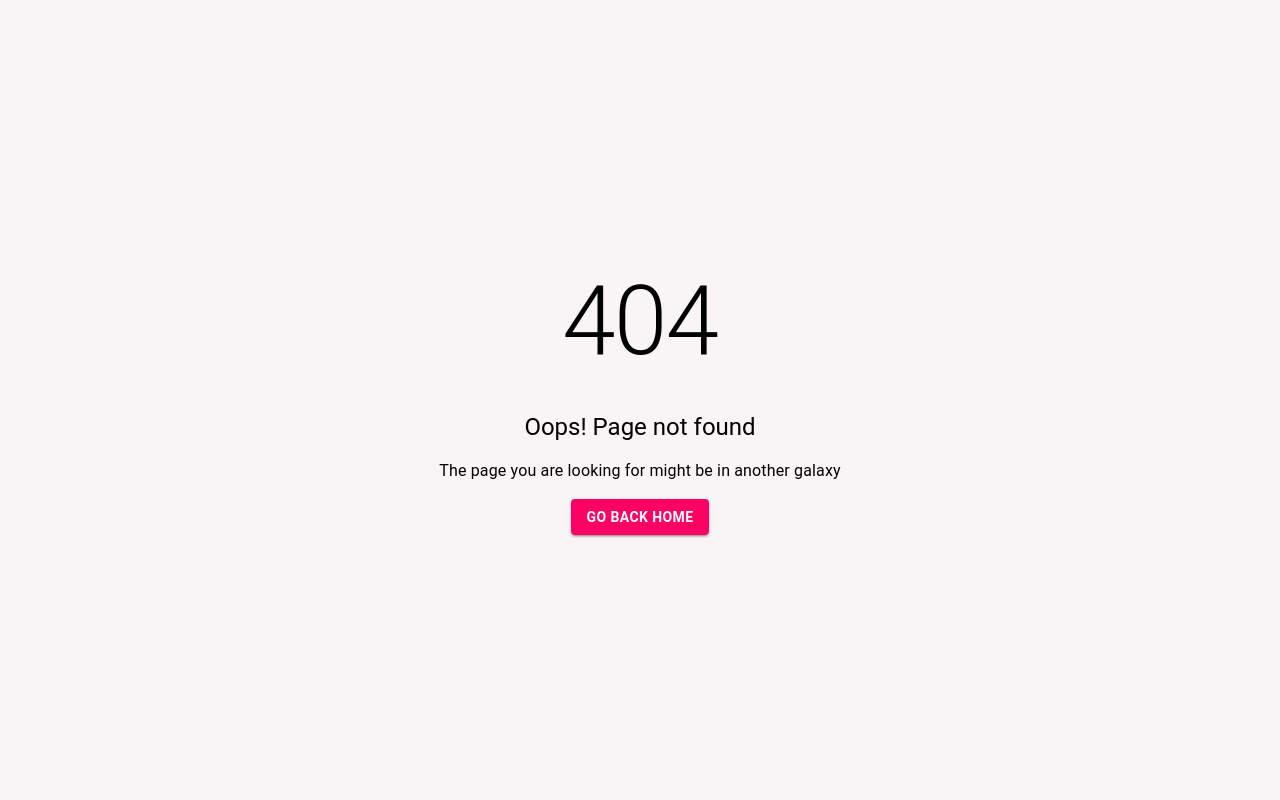
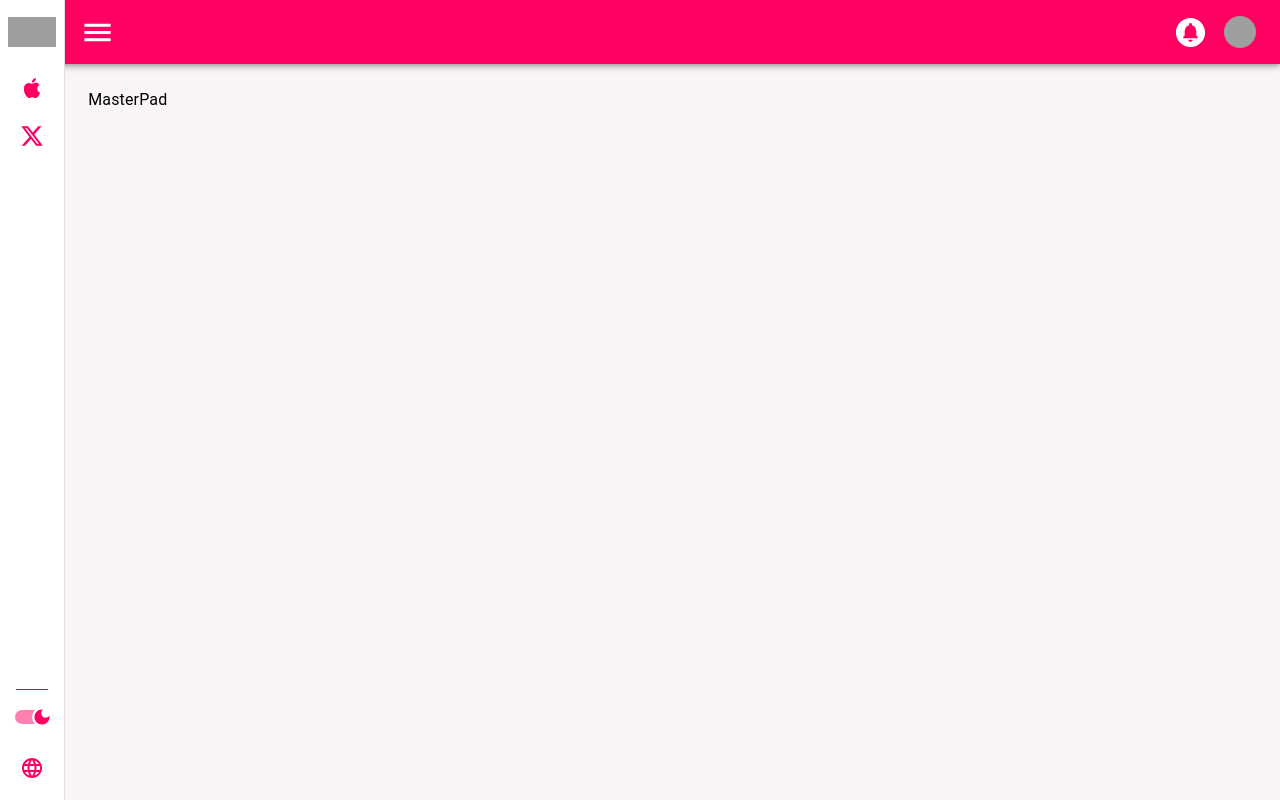
Before and after one commit to RizkiDelaga/awevers, a React (Create React App) app: page /Dashboard/MasterPad in a window 1280 px wide. Before the commit this address had no page. Built offline with nearby package versions, Linux system fonts and the light colour scheme; sample sign-in values are in the browser's storage; grey boxes are pictures that could not be loaded.

Commit message:
Setting Theme Mode

```diff
--- a/src/App.js
+++ b/src/App.js
@@ -2,11 +2,11 @@
 import { Navigate, Outlet, Route, Routes, useLocation, useNavigate } from 'react-router';
 
 import Home from "./pages/Home";
-import Login from "./pages/auth/Login";
-import Register from "./pages/auth/Register";
-import ForgotPassword from "./pages/auth/ForgotPassword";
+import Login from "./pages/Auth/Login";
+import Register from "./pages/Auth/Register";
+import ForgotPassword from "./pages/Auth/ForgotPassword";
 import Dashboard from "./pages/Dashboard/Dashboard";
-import AccountValidation from "./pages/auth/AccountValidation";
+import AccountValidation from "./pages/Auth/AccountValidation";
 
 import ThemeProviderComponent from "./provider/components/ThemeProviderComponent";
 import ThemeModeComponent from "./provider/components/ThemeModeComponent";
@@ -28,6 +28,8 @@
 import PrivacyPolicy from "./pages/PrivacyPolicy/PrivacyPolicy";
 import Feedback from "./pages/Feedback/Feedback";
 import TermsOfUse from "./pages/TermsOfUse/TermsOfUse";
+import MasterPad from "./pages/Dashboard/MasterPad/MasterPad";
+import PocketLink from "./pages/Dashboard/PocketLink/PocketLink";
 
 function App() {
 
@@ -77,6 +79,9 @@
                 <Route path="Dashboard/Notifications" element={<Notifications />} />
                 <Route path="Dashboard/Settings" element={<Settings />} />
                 <Route path="Dashboard/ActiveSubscription" element={<ActiveSubscription />} />
+
+                <Route path="Dashboard/PocketLink" element={<PocketLink />} />
+                <Route path="Dashboard/MasterPad" element={<MasterPad />} />
               </Route>
             </Route>
 
@@ -123,5 +128,5 @@
 // All Theme Color
 // All Layout
 // All Frame
-// All Lingin & Register
+// All Login & Register
 // Text Editor
--- a/src/components/NavBar/DefaultNavBar.jsx
+++ b/src/components/NavBar/DefaultNavBar.jsx
@@ -24,6 +24,8 @@
 import ProfileMenu from '../ProfileMenu/ProfileMenu';
 import CircleNotificationsIcon from '@mui/icons-material/CircleNotifications';
 import LanguageIcon from '@mui/icons-material/Language';
+import LightModeIcon from '@mui/icons-material/LightMode';
+import DarkModeIcon from '@mui/icons-material/DarkMode';
 
 // Navbar configuration
 const AppBar = styled(MuiAppBar, {
@@ -117,7 +119,15 @@
                 />
               </Box>
               {/* Change Theme Mode */}
-              <Switch onChange={toggleThemeMode} color="primary" />
+              <Switch
+                checked={themeMode === 'light' ? true : false}
+                icon={<LightModeIcon fontSize="small" color="primary" sx={{ bgcolor: 'white', borderRadius: 100 }} />}
+                checkedIcon={
+                  <DarkModeIcon fontSize="small" color="primary" sx={{ bgcolor: 'white', borderRadius: 100 }} />
+                }
+                onChange={toggleThemeMode}
+                name="themeSwitch"
+              />
             </Box>
 
             {!localStorage.getItem('accessToken') ? (
@@ -221,7 +231,17 @@
                   }}
                 />
                 <ListItemIcon sx={{ display: 'flex', justifyContent: 'center' }}>
-                  <Switch onChange={toggleThemeMode} color="primary" />
+                  <Switch
+                    checked={themeMode === 'light' ? true : false}
+                    icon={
+                      <LightModeIcon fontSize="small" color="primary" sx={{ bgcolor: 'white', borderRadius: 100 }} />
+                    }
+                    checkedIcon={
+                      <DarkModeIcon fontSize="small" color="primary" sx={{ bgcolor: 'white', borderRadius: 100 }} />
+                    }
+                    onChange={toggleThemeMode}
+                    name="themeSwitch"
+                  />
                 </ListItemIcon>
               </ListItemButton>
             </ListItem>
--- a/src/components/SideBar/DashboardSideBar.jsx
+++ b/src/components/SideBar/DashboardSideBar.jsx
@@ -23,6 +23,10 @@
 import ViewDayIcon from '@mui/icons-material/ViewDay';
 import ThemeModeContext from '../../provider/contexts/ThemeMode';
 import LanguageIcon from '@mui/icons-material/Language';
+import LightModeIcon from '@mui/icons-material/LightMode';
+import DarkModeIcon from '@mui/icons-material/DarkMode';
+import AppleIcon from '@mui/icons-material/Apple';
+import XIcon from '@mui/icons-material/X';
 
 const drawerWidth = 300;
 
@@ -123,10 +127,8 @@
         >
           <Box>
             {[
-              { title: 'Dashboard', icon: <DashboardIcon />, link: '/Dashboard' },
-              { title: 'Short Link', icon: <LinkIcon />, link: '/Dashboard/ShortLink' },
-              { title: 'QR Code', icon: <QrCode2Icon />, link: '/Dashboard/QRCode' },
-              { title: 'Link Page', icon: <ViewDayIcon />, link: '/Dashboard/LinkPage' },
+              { title: 'Pocketlink', icon: <AppleIcon />, link: '/Dashboard/PocketLink' },
+              { title: 'Masterpad', icon: <XIcon />, link: '/Dashboard/MasterPad' },
             ].map((listNavbar, index) => {
               return (
                 <>
@@ -209,7 +211,17 @@
                       color: 'primary.main',
                     }}
                   >
-                    <Switch onChange={toggleThemeMode} />
+                    <Switch
+                      checked={themeMode === 'light' ? true : false}
+                      icon={
+                        <LightModeIcon fontSize="small" color="primary" sx={{ bgcolor: 'white', borderRadius: 100 }} />
+                      }
+                      checkedIcon={
+                        <DarkModeIcon fontSize="small" color="primary" sx={{ bgcolor: 'white', borderRadius: 100 }} />
+                      }
+                      onChange={toggleThemeMode}
+                      name="themeSwitch"
+                    />
                   </ListItemIcon>
                 </ListItemButton>
               </Tooltip>
--- a/src/pages/Dashboard/Dashboard.jsx
+++ b/src/pages/Dashboard/Dashboard.jsx
@@ -1,6 +1,6 @@
 import React, { useContext } from 'react';
 import ThemeModeContext from '../../provider/contexts/ThemeMode';
-import { Paper, Switch } from '@mui/material';
+import { Paper } from '@mui/material';
 
 export default function Dashboard() {
   const { themeMode, toggleThemeMode } = useContext(ThemeModeContext);
@@ -8,8 +8,7 @@
   return (
     <>
       <div>Dashboard</div>
-      <Switch onChange={toggleThemeMode} color="primary" />
-      <div>Mode : {themeMode}</div>
+
       <Paper elevation={0} sx={{ height: 300 }}>
         Lorem ipsum dolor sit.
       </Paper>
--- /dev/null
+++ b/src/pages/Dashboard/MasterPad/MasterPad.jsx
@@ -0,0 +1,7 @@
+import React from 'react'
+
+export default function MasterPad() {
+  return (
+    <div>MasterPad</div>
+  )
+}
--- /dev/null
+++ b/src/pages/Dashboard/PocketLink/PocketLink.jsx
@@ -0,0 +1,7 @@
+import React from 'react'
+
+export default function PocketLink() {
+  return (
+    <div>PocketLink</div>
+  )
+}
--- a/src/provider/components/ThemeModeComponent.jsx
+++ b/src/provider/components/ThemeModeComponent.jsx
@@ -2,11 +2,15 @@
 import ThemeModeContext from '../contexts/ThemeMode';
 
 export default function ThemeModeComponent({ children }) {
-  const [themeMode, setThemeMode] = useState('light');
+  const [themeMode, setThemeMode] = useState(localStorage.getItem('themeMode') || 'light');
 
   // Fungsi untuk mengubah nilai tema
   const toggleThemeMode = () => {
-    setThemeMode((prevTheme) => (prevTheme === 'light' ? 'dark' : 'light'));
+    setThemeMode((prevTheme) => {
+      const newTheme = prevTheme === 'light' ? 'dark' : 'light';
+      localStorage.setItem('themeMode', newTheme);
+      return newTheme;
+    });
   };
 
   // Menyediakan nilai dan fungsi untuk diakses oleh konsumen
```
